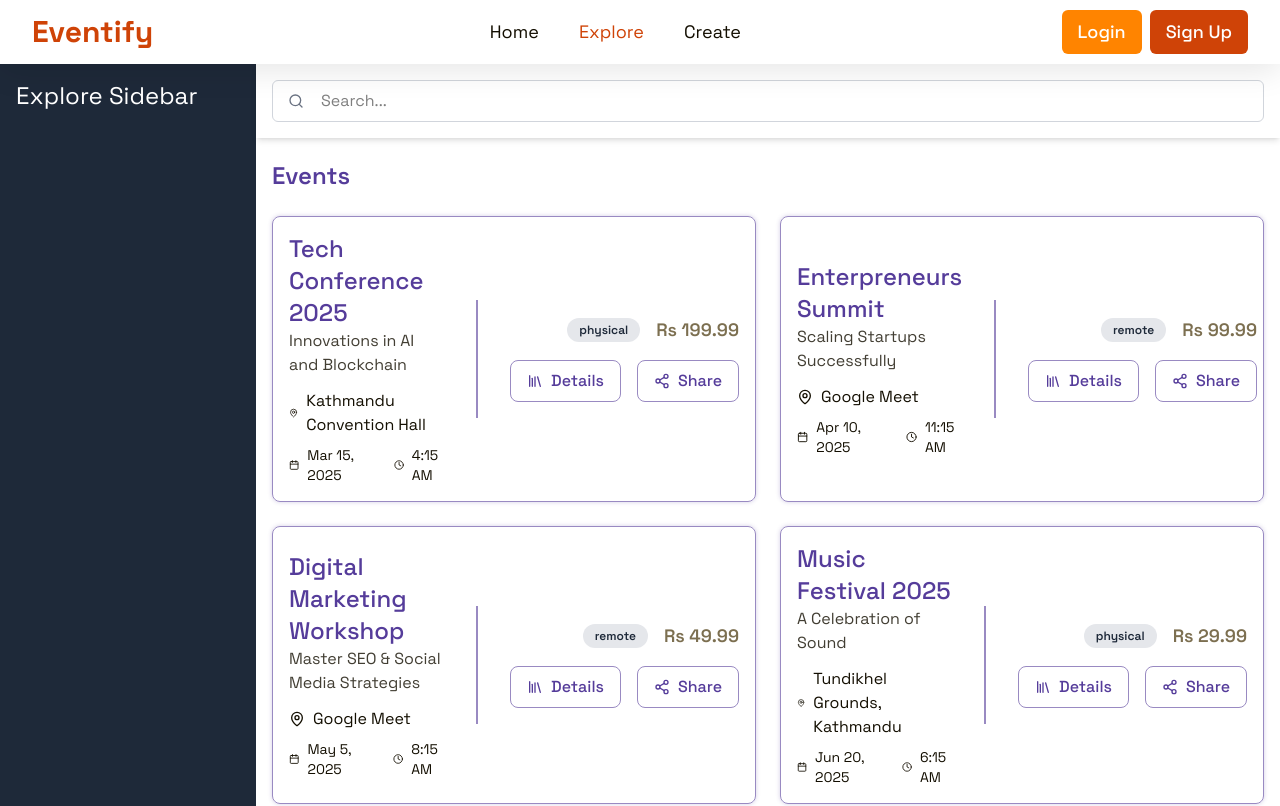
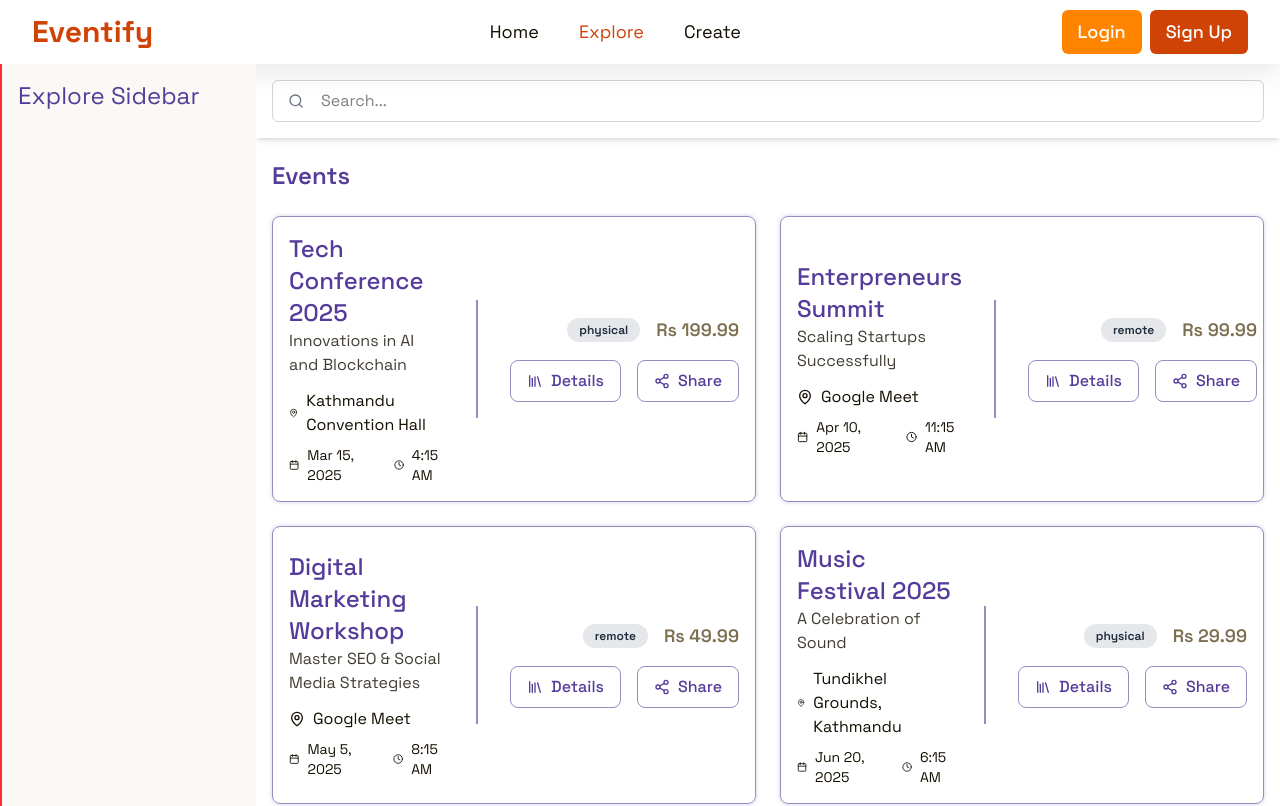
Before and after one commit to SuyanShrestha/eventify-frontend, a React (Vite) app: page /events in a window 1280 px wide. Shown: the top 806 px of the page. Built offline with nearby package versions, Linux system fonts and the light colour scheme.

Commit message:
WIP: add Sidebar initial setup for explore page section

```diff
--- /dev/null
+++ b/src/components/events/Sidebar.tsx
@@ -0,0 +1,11 @@
+import type React from "react";
+
+const Sidebar: React.FC = () => {
+  return (
+    <div className="w-[20vw] mt-0 h-full bg-primary-500 border-l-2 border-red-500 z-20 text-white fixed left-0 top-16 bottom-16">
+      <h1 className="text-2xl p-4 text-secondary-text-500 text-bold">Explore Sidebar</h1>
+    </div>
+  );
+};
+
+export default Sidebar;
--- /dev/null
+++ b/src/components/events/index.ts
@@ -0,0 +1,5 @@
+import { EventCard } from "./EventCard";
+import ShareModal from "./ShareModal";
+import Sidebar from "./Sidebar";
+
+export { EventCard, ShareModal, Sidebar };
--- a/src/pages/ExplorePage.tsx
+++ b/src/pages/ExplorePage.tsx
@@ -1,8 +1,8 @@
 import React, { useState } from "react";
 import { eventsData } from "../constants";
-import { EventCard } from "../components/events/EventCard";
 import { useDebounce } from "../hooks";
 import { Search } from "lucide-react";
+import { EventCard, Sidebar } from "../components/events";
 
 const ExplorePage: React.FC = () => {
   const [searchTerm, setSearchTerm] = useState<string>("");
@@ -15,9 +15,7 @@ const ExplorePage: React.FC = () => {
   return (
     <div className="flex mt-[4rem]">
       {/* Sidebar Section */}
-      <div className="w-[20vw] h-full bg-gray-800 text-white fixed left-0 top-16 bottom-16">
-        <h1 className="text-2xl p-4">Explore Sidebar</h1>
-      </div>
+      <Sidebar />
 
       {/* Right Section */}
       <div className="ml-[20vw] flex-grow h-full flex flex-col">
```
